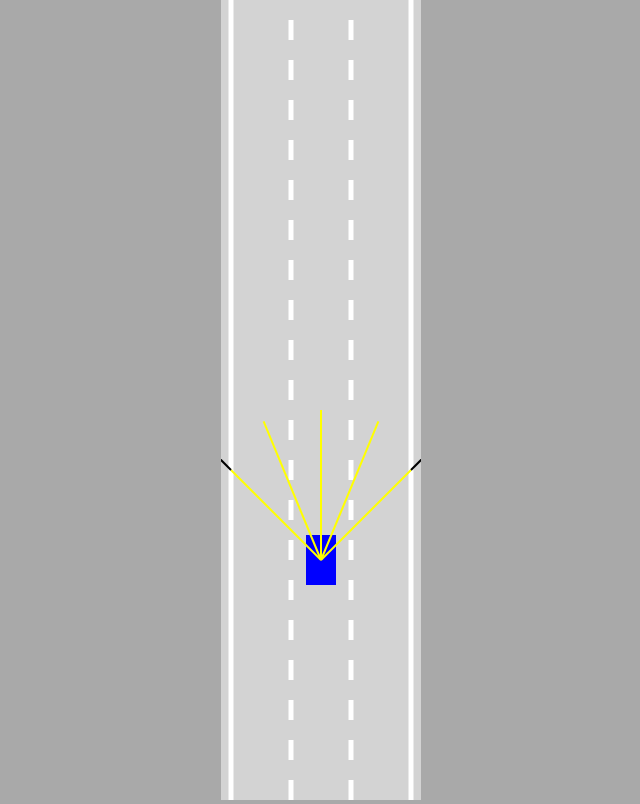
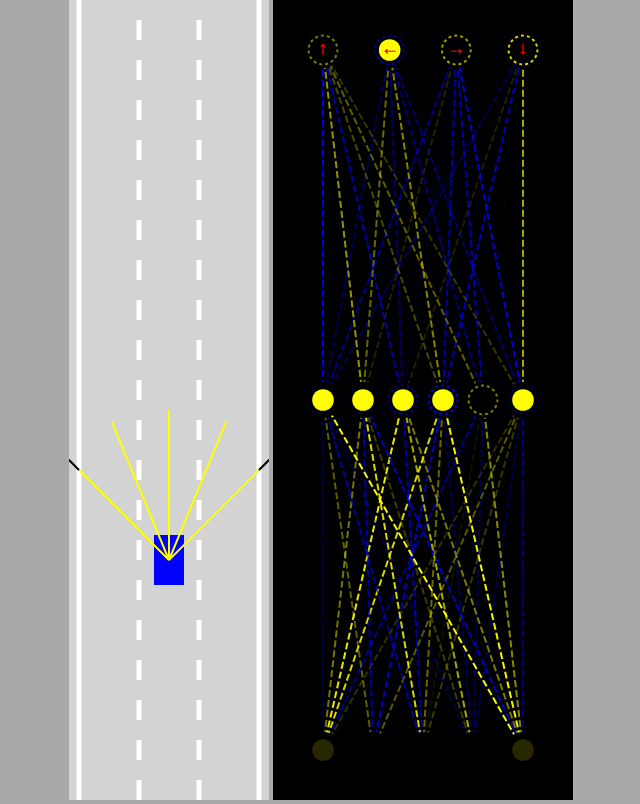
Before and after one commit to wagnerperin/autonomous-car, a plain HTML site: page index.html in a window 1280 px wide. Shown: the whole page, without its empty margins (319-959 px from the left). Drawn offline with Linux system fonts and the light colour scheme.

Commit message:
Implement network visualizer

```diff
--- a/index.html
+++ b/index.html
@@ -7,7 +7,9 @@
     <link rel="stylesheet" href="style.css">
 </head>
 <body>
-    <canvas id="myCanvas"></canvas>
+    <canvas id="carCanvas"></canvas>
+    <canvas id="networkCanvas"></canvas>
+    <script src="visualizer.js"></script>
     <script src="network.js"></script>
     <script src="utils.js"></script>
     <script src="sensor.js"></script>
--- a/main.js
+++ b/main.js
@@ -1,9 +1,13 @@
-const canvas = document.getElementById('myCanvas');
-canvas.height = window.innerHeight;
-canvas.width = 200;
+const carCanvas = document.getElementById('carCanvas');
+carCanvas.width = 200;
 
-const ctx = canvas.getContext('2d');
-const road = new Road(canvas.width/2, canvas.width * 0.9);
+const networkCanvas = document.getElementById('networkCanvas');
+networkCanvas.width = 300;
+
+const carCtx = carCanvas.getContext('2d');
+const networkCtx = networkCanvas.getContext('2d');
+
+const road = new Road(carCanvas.width/2, carCanvas.width * 0.9);
 const car = new Car(road.getLaneCenter(1),100,30,50, "AI");
 const traffic = [
     new Car(road.getLaneCenter(1),-100,30,50, "DUMMY", 2)
@@ -11,22 +15,26 @@ const traffic = [
 
 animate();
 
-function animate(){
+function animate(time){
     for(let i = 0; i < traffic.length; i++){
         traffic[i].update(road.borders, []);
     }
     car.update(road.borders, traffic);
-    canvas.height = window.innerHeight;
-    ctx.save();
+    carCanvas.height = window.innerHeight;
+    networkCanvas.height = window.innerHeight;
+    carCtx.save();
 
-    ctx.translate(0, -car.y + canvas.height * 0.7);
+    carCtx.translate(0, -car.y + carCanvas.height * 0.7);
 
-    road.draw(ctx);
+    road.draw(carCtx);
     for(let i = 0; i < traffic.length; i++){
-        traffic[i].draw(ctx, "red");
+        traffic[i].draw(carCtx, "red");
     }
-    car.draw(ctx, "blue");
+    car.draw(carCtx, "blue");
 
-    ctx.restore();
+    carCtx.restore();
+
+    networkCtx.lineDashOffset = -time / 60;
+    Visualizer.drawNetwork(networkCtx, car.brain)
     requestAnimationFrame(animate);
 }
--- a/style.css
+++ b/style.css
@@ -5,6 +5,10 @@ body{
     text-align: center;
 }
 
-#myCanvas{
+#carCanvas{
     background: lightgray;
 }
+
+#networkCanvas{
+    background: black;
+}
--- a/utils.js
+++ b/utils.js
@@ -36,3 +36,11 @@ function hasPolysIntersect(poly1, poly2){
     }
     return false;
 }
+
+function getRGBA(value){
+    const alpha = Math.abs(value);
+    const R = value < 0 ? 0 : 255;
+    const G = R;
+    const B = value > 0 ? 0 : 255;
+    return "rgba(" + R + "," + G + "," + B + ","+alpha+")";
+}
--- /dev/null
+++ b/visualizer.js
@@ -0,0 +1,89 @@
+class Visualizer{
+    static drawNetwork(ctx, network){
+        const margin = 50;
+        const left = margin;
+        const top = margin;
+        const width = ctx.canvas.width - 2 * margin;
+        const height = ctx.canvas.height - 2 * margin;
+
+        const levelHeight = height / network.levels.length;
+
+        for(let i = network.levels.length - 1 ; i >= 0 ; i--){
+            const levelTop = top + lerp(height - levelHeight, 0, network.levels.length == 1 ? 0.5 : i / (network.levels.length - 1));
+
+            ctx.setLineDash([7,3]);
+            Visualizer.drawLevel(ctx, network.levels[i], left, levelTop, width, levelHeight, i == network.levels.length - 1 ? ['↑', '←', '→', '↓'] : []);
+        }
+    }
+
+    static drawLevel(ctx, level, left, top, width, height, outputLabels){
+        const right = left + width;
+        const bottom = top + height;
+
+        const {inputs, outputs, weights, biases} = level;
+
+        for(let i = 0; i < inputs.length; i++){
+            for(let j = 0; j < outputs.length; j++){
+                ctx.beginPath();
+                ctx.moveTo(Visualizer.#getNodeX(inputs, i, left, right), bottom);
+                ctx.lineTo(Visualizer.#getNodeX(outputs, j, left, right), top);
+                ctx.lineWidth = 2;
+                ctx.strokeStyle = getRGBA(weights[i][j]);
+                ctx.stroke();
+            }
+        }
+
+        const nodeRadius = 18;
+
+        for(let i = 0; i < inputs.length; i++){
+            const x = Visualizer.#getNodeX(inputs, i, left, right);
+            ctx.beginPath();
+            ctx.arc(x, bottom, nodeRadius, 0, Math.PI * 2);
+            ctx.fillStyle = "black";
+            ctx.fill();
+            ctx.beginPath();
+            ctx.arc(x, bottom, nodeRadius * 0.6, 0, Math.PI * 2);
+            ctx.fillStyle = getRGBA(inputs[i]);
+            ctx.fill();
+        }
+
+        for(let i = 0; i < outputs.length; i++){
+            const x = Visualizer.#getNodeX(outputs, i, left, right);
+            ctx.beginPath();
+            ctx.arc(x, top, nodeRadius, 0, Math.PI * 2);
+            ctx.fillStyle = "black";
+            ctx.fill();
+            ctx.beginPath();
+            ctx.arc(x, top, nodeRadius * 0.6, 0, Math.PI * 2);
+            ctx.fillStyle = getRGBA(outputs[i]);
+            ctx.fill();
+
+            ctx.beginPath();
+            ctx.lineWidth = 2;
+            ctx.arc(x, top, nodeRadius * 0.8, 0, Math.PI * 2);
+            ctx.strokeStyle = getRGBA(biases[i]);
+            ctx.setLineDash([3, 3]);
+            ctx.stroke();
+            ctx.setLineDash([]);
+
+            if(outputLabels.length > 0){
+                ctx.beginPath();
+                ctx.textAlign = "center";
+                ctx.textBaseline = "middle";
+                ctx.fillStyle = "red";
+                ctx.strokeStyle = "red";
+                ctx.font = (nodeRadius) + "px Arial";
+                ctx.fillText(outputLabels[i], x, top * 0.99);
+                ctx.lineWidth = 0.4;
+                ctx.strokeText(outputLabels[i], x, top * 0.99);
+            }
+        }
+
+
+
+    }
+
+    static #getNodeX(nodes, index, left, right){
+        return lerp(left, right, nodes.length == 1 ? 0.5 : index / (nodes.length - 1));
+    }
+}
```
